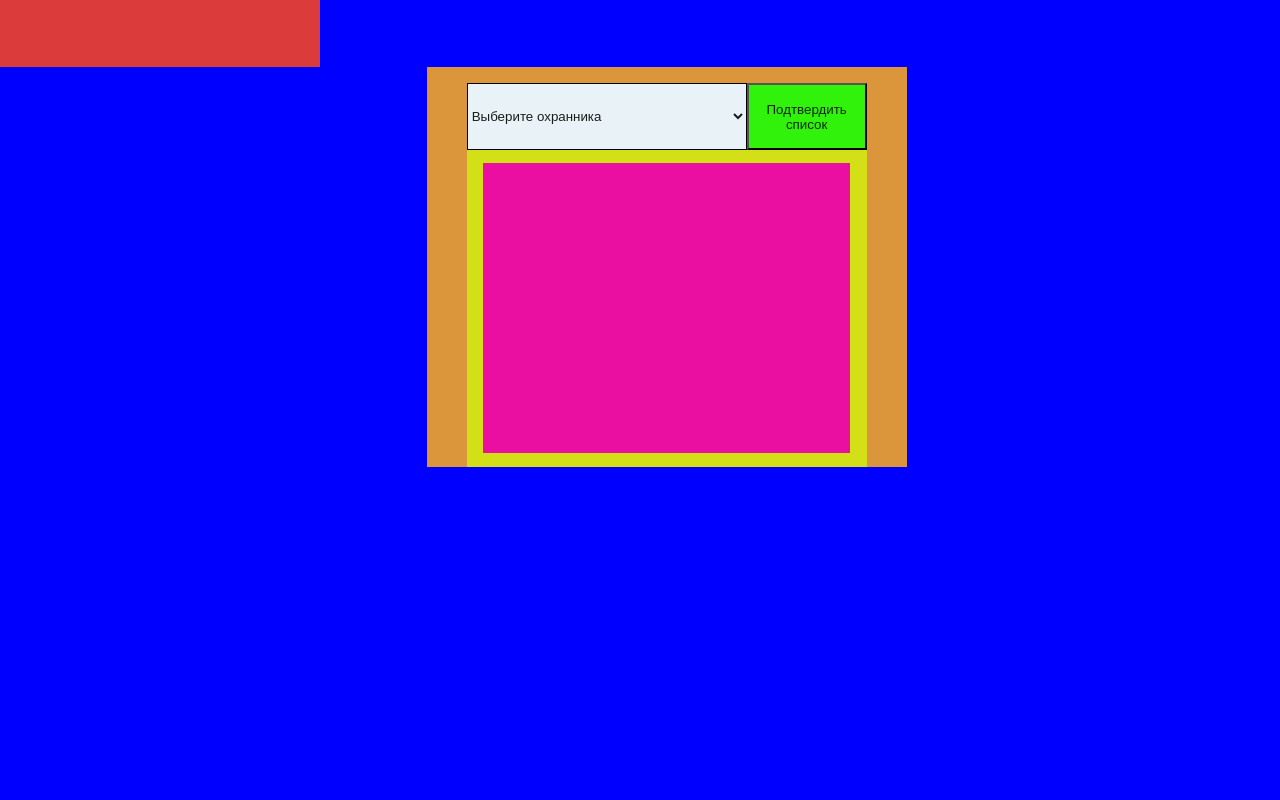
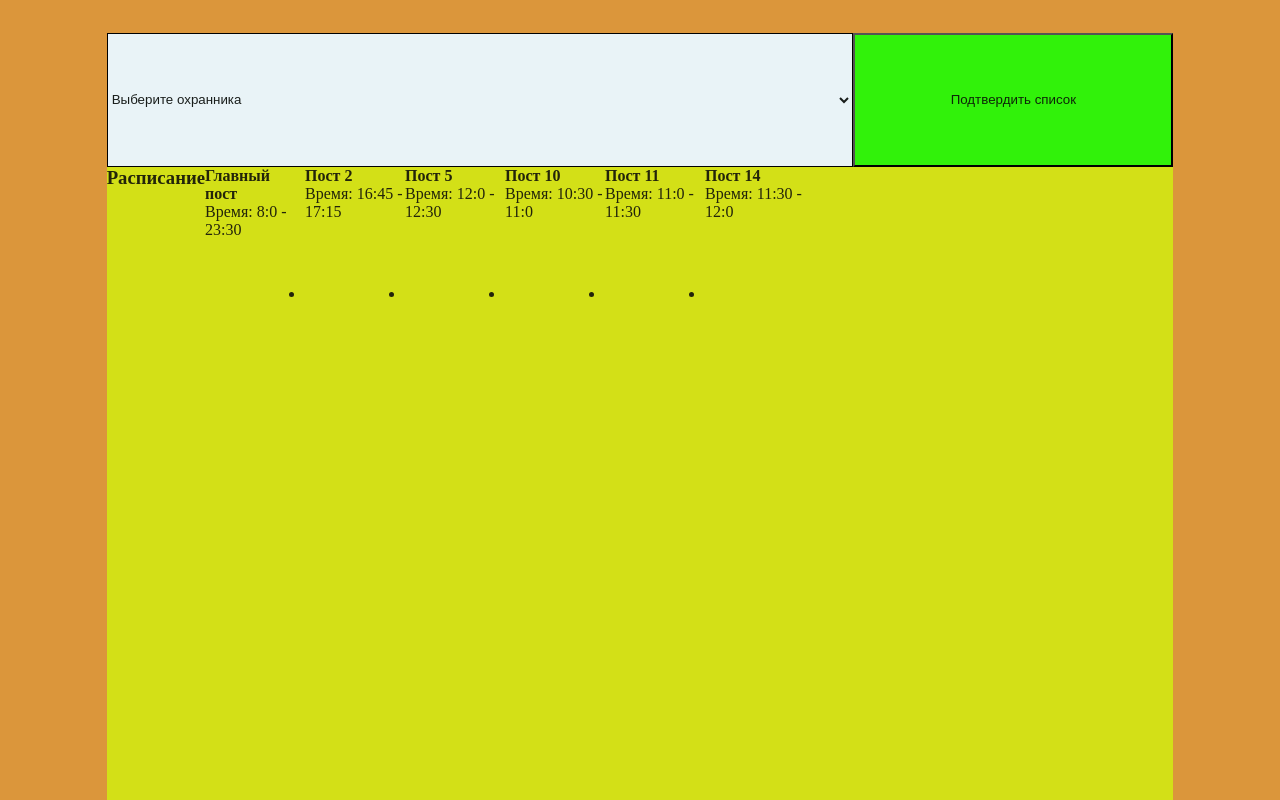
Before and after one commit to loginVeb/pwaturbo, a Next.js app: page / in a window 1280 px wide. Built offline with nearby package versions, Linux system fonts and the light colour scheme.

Commit message:
список но не точный

```diff
--- a/app/components/table.jsx
+++ b/app/components/table.jsx
@@ -1,17 +1,71 @@
 'use client'
 
-import { useState, useCallback } from 'react';
+import { useState, useCallback, useEffect } from 'react';
 
 const guardNames = ['Логинов', 'Захаров', 'Орлов', 'Цветков', 'Тихомиров'];
 
+const posts = {
+  1: { name: 'Главный пост', startTime: [8, 0], endTime: [23, 30] },
+  2: { name: 'Пост 2', startTime: [16, 45], endTime: [17, 15] },
+  5: { name: 'Пост 5', startTime: [12, 0], endTime: [12, 30] },
+  10: { name: 'Пост 10', startTime: [10, 30], endTime: [11, 0] },
+  11: { name: 'Пост 11', startTime: [11, 0], endTime: [11, 30] },
+  14: { name: 'Пост 14', startTime: [11, 30], endTime: [12, 0] },
+};
+
 function Table({ styles }) {
   const [selectedGuards, setSelectedGuards] = useState([]);
+  const [schedule, setSchedule] = useState({});
 
   const handleAddGuard = useCallback((guardName) => {
     if (!selectedGuards.includes(guardName)) {
       setSelectedGuards([...selectedGuards, guardName]);
     }
   }, [selectedGuards]);
+
+  useEffect(() => {
+    generateSchedule();
+  }, [selectedGuards]);
+
+  const generateSchedule = () => {
+    const newSchedule = { ...posts };
+    const sortedGuards = [...selectedGuards];
+
+    // Распределение по главному посту
+    newSchedule[1].guards = [];
+    for (let i = 0; i < sortedGuards.length; i++) {
+      const guardName = sortedGuards[i];
+      let shiftTime = null;
+
+      // Устанавливаем уникальный час дежурства с 23:00 до 24:00
+      if (shiftTime === null) {
+        shiftTime = [23, 0];
+      }
+
+      const shifts = [
+        `${8 + Math.floor(i)}:00 - ${9 + Math.floor(i)}:00`,
+        `${13 + Math.floor(i)}:00 - ${14 + Math.floor(i)}:00`,
+        `${18 + Math.floor(i)}:00 - ${19 + Math.floor(i)}:00`,
+        `${shiftTime.join(':')} - ${shiftTime.join(':')}`
+      ];
+      newSchedule[1].guards.push({ name: guardName, times: shifts });
+    }
+
+    // Распределение по остальным постам
+    Object.keys(newSchedule).forEach(postId => {
+      if (postId !== '1') {
+        const post = newSchedule[postId];
+        const duration = (post.endTime[0] - post.startTime[0]) * 60 + post.endTime[1] - post.startTime[1];
+        post.guards = [];
+        for (let i = 0; i < duration; i += 30) {
+          const guardIndex = (i + sortedGuards.length) % sortedGuards.length;
+          post.guards.push(sortedGuards[guardIndex]);
+        }
+      }
+    });
+
+    setSchedule(newSchedule);
+  };
 
   return (
     <div className={styles.table}>
@@ -29,13 +83,18 @@ function Table({ styles }) {
       </button>
 
       <div className={styles.dvList}>
-        <ul className={styles.list}>
-          {selectedGuards.map((guardName, index) => (
-            <li key={index} className={styles.listItem} data-index={index + 1}>
-              <span>{guardName}</span>
-            </li>
-          ))}
-        </ul>
+        <h3>Расписание</h3>
+        {Object.keys(schedule).map(postId => (
+          <div key={postId}>
+            <h4>{schedule[postId]?.name}</h4>
+            <p className={styles.p}>Время: {schedule[postId]?.startTime?.join(':')} - {schedule[postId]?.endTime?.join(':')}</p>
+            <ul>
+              {schedule[postId]?.guards?.map((guard, index) => (
+                <li key={index}>{guard?.name}{postId === '1' ? ': ' + guard.times.join(', ') : ''}</li>
+              ))}
+            </ul>
+          </div>
+        ))}
       </div>
     </div>
   );
--- a/app/page.module.css
+++ b/app/page.module.css
@@ -14,7 +14,7 @@
 }
 
 .table{
-  grid-area: 2/9/8/18;
+  grid-area: 1/1/25/25;
   color: #1c382b;
   background: #db963b;
   display: grid;
@@ -66,7 +66,7 @@
   flex-wrap: nowrap;
   border: 1px solid black;
   padding: 15px;
-  min-height: 48px; /* Минимальная высота */
+  min-height: 40px; /* Минимальная высота */
   display: flex;
   align-items: center; /* Центрирование текста по вертикали */
   font-size: 18px;
@@ -78,7 +78,10 @@
   margin-right: 5px; /* Отступ справа от номера */
 }
 
-
+.p{
+  width: 100px;
+  height: 100px;
+}
 
 
 
```
